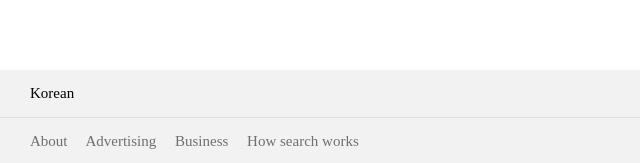
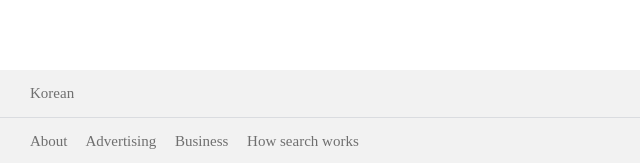
Before and after one commit to Ophelia0419/google_project, a plain HTML site: page index.html in a window 1280 px wide. Shown: the part 634-797 px from the top of the page, 0-640 px from the left. Drawn offline with Linux system fonts and the light colour scheme.

Commit message:
change Korean color

```diff
--- a/style.css
+++ b/style.css
@@ -92,6 +92,7 @@ html {
     padding: 15px 30px;
     border-bottom: 1px solid #dadce0;
     font-size: 15px;
+    color: rgba(0, 0, 0, 0.54);
   }
 
   .second-line {
```
